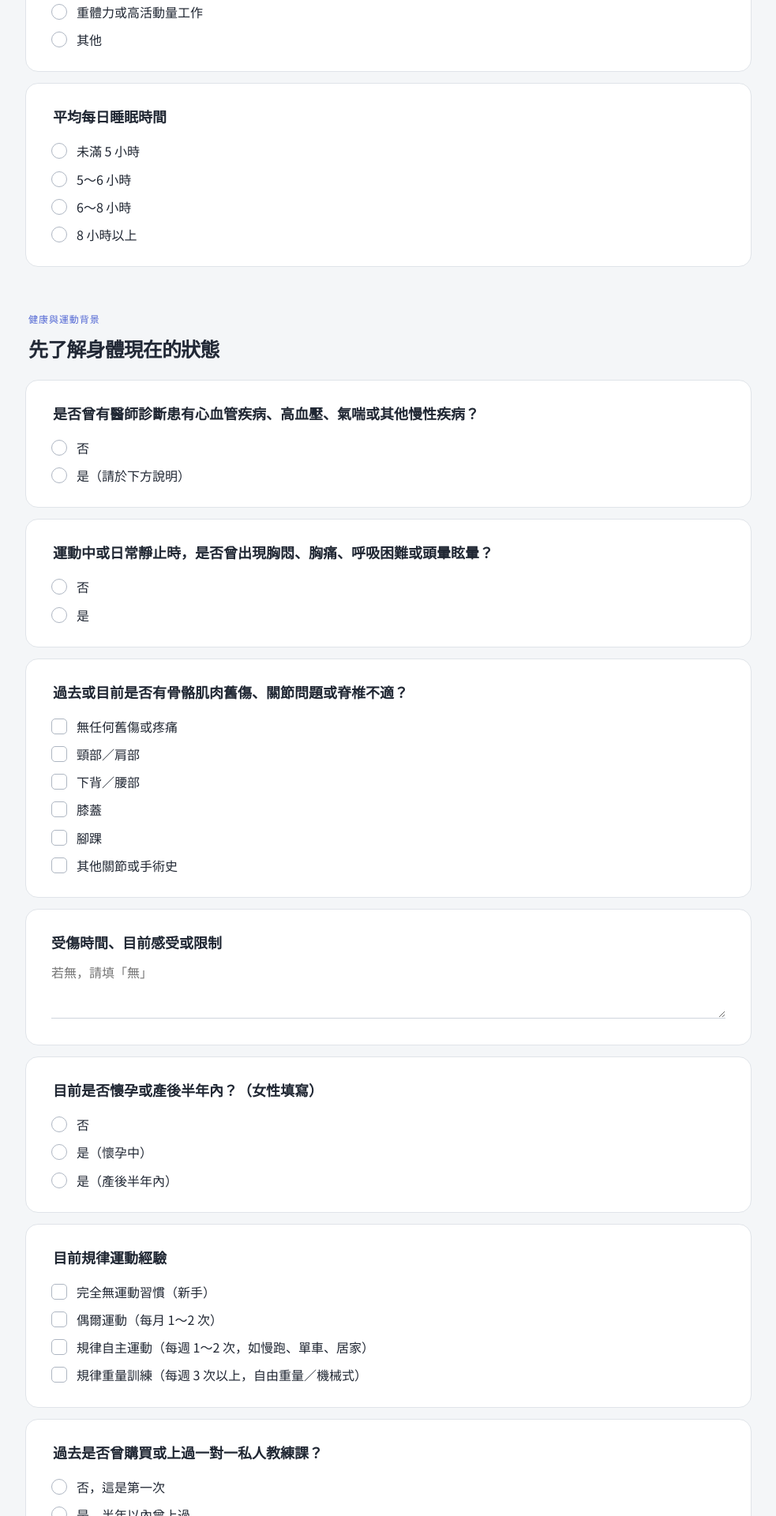
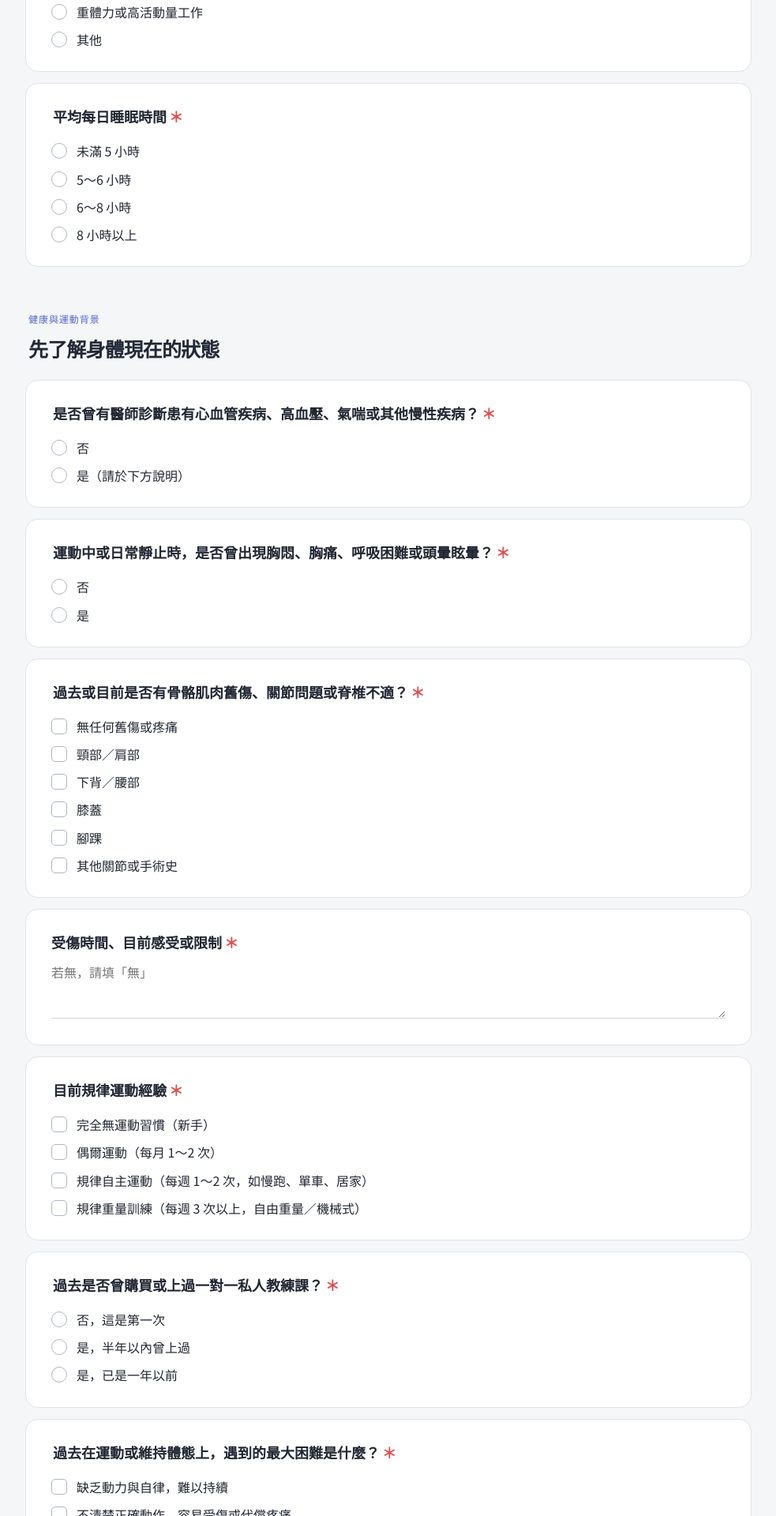
Before and after one commit to phoebe0412/phoebe-personal-training-form, a React (Vite) app: page / in a window 1280 px wide. Shown: the part 1620-3540 px from the top of the page at 79% size, without its empty margins (148-1131 px from the left). Built offline with nearby package versions, Linux system fonts and the light colour scheme.

Commit message:
Require form responses and show pregnancy question conditionally

```diff
--- a/src/App.jsx
+++ b/src/App.jsx
@@ -23,7 +23,7 @@ const choices = {
   time: ['平日白天（09:00－17:00）', '平日晚上（18:00－22:00）', '週末假日（全日）', '其他'],
 };
 
-function ChoiceGroup({ name, label, options, value, onChange, multiple = false, required = false, otherKey, form }) {
+function ChoiceGroup({ name, label, options, value, onChange, multiple = false, required = true, otherKey, form, error }) {
   const selected = multiple ? value : [value];
   const toggle = (option) => {
     if (!multiple) return onChange(name, option);
@@ -31,7 +31,7 @@ function ChoiceGroup({ name, label, options, value, onChange, multiple = false,
   };
   const hasOther = selected.some((item) => item === '其他' || item.includes('其他關節'));
   return (
-    <section className="form-section">
+    <section className={`form-section ${error ? 'has-error' : ''}`} data-field={name}>
       <fieldset>
         <legend>{label}{required && <span className="required">＊</span>}</legend>
         <div className="choice-list">
@@ -43,6 +43,7 @@ function ChoiceGroup({ name, label, options, value, onChange, multiple = false,
           ))}
         </div>
         {hasOther && otherKey && <input className="other-input" value={form[otherKey]} onChange={(event) => onChange(otherKey, event.target.value)} placeholder="請補充說明" />}
+        {error && <p className="field-error" role="alert">{error}</p>}
       </fieldset>
     </section>
   );
@@ -53,10 +54,30 @@ export function App() {
   const [submitted, setSubmitted] = useState(false);
   const [submitError, setSubmitError] = useState('');
   const [isSubmitting, setIsSubmitting] = useState(false);
+  const [errors, setErrors] = useState({});
   const update = (key, value) => setForm((previous) => ({ ...previous, [key]: value }));
   const submit = async (event) => {
     event.preventDefault();
     setSubmitError('');
+    const nextErrors = {};
+    const requiredFields = ['name', 'phone', 'line', 'birthday', 'gender', 'work', 'sleep', 'condition', 'symptoms', 'injuries', 'injuryNote', 'exercise', 'coaching', 'barriers', 'focus', 'frequency', 'time'];
+    if (form.gender === '女') requiredFields.push('pregnancy');
+    if (form.work === '其他') requiredFields.push('workOther');
+    if (form.condition.startsWith('是')) requiredFields.push('conditionNote');
+    if (form.injuries.some((item) => item.includes('其他關節'))) requiredFields.push('injuryNote');
+    if (form.barriers.includes('其他')) requiredFields.push('barrierOther');
+    if (form.time === '其他') requiredFields.push('timeOther');
+    requiredFields.forEach((key) => {
+      const value = form[key];
+      if (!value || (Array.isArray(value) && value.length === 0) || (typeof value === 'string' && value.trim() === '')) nextErrors[key] = '此欄位為必填，請完成後再送出。';
+    });
+    if (Object.keys(nextErrors).length) {
+      setErrors(nextErrors);
+      setSubmitError('請完成所有必填欄位。');
+      requestAnimationFrame(() => document.querySelector(`[data-field="${Object.keys(nextErrors)[0]}"]`)?.scrollIntoView({ behavior: 'smooth', block: 'center' }));
+      return;
+    }
+    setErrors({});
     if (!GOOGLE_APPS_SCRIPT_URL) {
       setSubmitError('表單收件功能尚未完成設定，請稍後再試。');
       return;
@@ -92,33 +113,33 @@ export function App() {
       <p className="hero-copy">訓練不該是生活的負擔，而是讓生活更輕鬆的工具。歡迎預約體驗課，一起找出最適合你的動作模式！</p>
     </header>
 
-    <form onSubmit={submit}>
+    <form onSubmit={submit} noValidate>
       <section className="intro-card"><p className="section-kicker">開始前的小問卷</p><h2>讓第一次見面，更貼近你的需要。</h2><p>以下資料僅用於安排體驗課與調整訓練內容。標示 <span className="required">＊</span> 的欄位為必填。</p></section>
       <div className="form-grid">
-        <section className="form-section"><label>姓名<span className="required">＊</span><input required value={form.name} onChange={(e) => update('name', e.target.value)} placeholder="請輸入姓名" /></label></section>
-        <section className="form-section"><label>聯絡電話<span className="required">＊</span><input required type="tel" value={form.phone} onChange={(e) => update('phone', e.target.value)} placeholder="例如：0912 345 678" /></label></section>
-        <section className="form-section"><label>LINE ID<span className="required">＊</span><small>方便後續傳送預約確認與提醒</small><input required value={form.line} onChange={(e) => update('line', e.target.value)} placeholder="請輸入 LINE ID" /></label></section>
-        <section className="form-section"><label>生日<span className="required">＊</span><input required type="date" value={form.birthday} onChange={(e) => update('birthday', e.target.value)} /></label></section>
+        <section className={`form-section ${errors.name ? 'has-error' : ''}`} data-field="name"><label>姓名<span className="required">＊</span><input value={form.name} onChange={(e) => update('name', e.target.value)} placeholder="請輸入姓名" /></label>{errors.name && <p className="field-error">{errors.name}</p>}</section>
+        <section className={`form-section ${errors.phone ? 'has-error' : ''}`} data-field="phone"><label>聯絡電話<span className="required">＊</span><input type="tel" value={form.phone} onChange={(e) => update('phone', e.target.value)} placeholder="例如：0912 345 678" /></label>{errors.phone && <p className="field-error">{errors.phone}</p>}</section>
+        <section className={`form-section ${errors.line ? 'has-error' : ''}`} data-field="line"><label>LINE ID<span className="required">＊</span><small>方便後續傳送預約確認與提醒</small><input value={form.line} onChange={(e) => update('line', e.target.value)} placeholder="請輸入 LINE ID" /></label>{errors.line && <p className="field-error">{errors.line}</p>}</section>
+        <section className={`form-section ${errors.birthday ? 'has-error' : ''}`} data-field="birthday"><label>生日<span className="required">＊</span><input type="date" value={form.birthday} onChange={(e) => update('birthday', e.target.value)} /></label>{errors.birthday && <p className="field-error">{errors.birthday}</p>}</section>
       </div>
-      <ChoiceGroup name="gender" label="性別" options={choices.gender} value={form.gender} onChange={update} required />
-      <ChoiceGroup name="work" label="日常工作型態" options={choices.work} value={form.work} onChange={update} otherKey="workOther" form={form} />
-      <ChoiceGroup name="sleep" label="平均每日睡眠時間" options={choices.sleep} value={form.sleep} onChange={update} />
+      <ChoiceGroup name="gender" label="性別" options={choices.gender} value={form.gender} onChange={update} error={errors.gender} />
+      <ChoiceGroup name="work" label="日常工作型態" options={choices.work} value={form.work} onChange={update} otherKey="workOther" form={form} error={errors.work || errors.workOther} />
+      <ChoiceGroup name="sleep" label="平均每日睡眠時間" options={choices.sleep} value={form.sleep} onChange={update} error={errors.sleep} />
 
       <div className="section-heading"><p className="section-kicker">健康與運動背景</p><h2>先了解身體現在的狀態</h2></div>
-      <ChoiceGroup name="condition" label="是否曾有醫師診斷患有心血管疾病、高血壓、氣喘或其他慢性疾病？" options={choices.condition} value={form.condition} onChange={update} />
-      {form.condition.startsWith('是') && <section className="form-section"><label>慢性疾病說明<textarea value={form.conditionNote} onChange={(e) => update('conditionNote', e.target.value)} placeholder="請簡述診斷、目前感受或需注意事項" /></label></section>}
-      <ChoiceGroup name="symptoms" label="運動中或日常靜止時，是否曾出現胸悶、胸痛、呼吸困難或頭暈眩暈？" options={choices.symptoms} value={form.symptoms} onChange={update} />
-      <ChoiceGroup name="injuries" label="過去或目前是否有骨骼肌肉舊傷、關節問題或脊椎不適？" options={choices.injuries} value={form.injuries} onChange={update} multiple otherKey="injuryNote" form={form} />
-      <section className="form-section"><label>受傷時間、目前感受或限制<textarea value={form.injuryNote} onChange={(e) => update('injuryNote', e.target.value)} placeholder="若無，請填「無」" /></label></section>
-      <ChoiceGroup name="pregnancy" label="目前是否懷孕或產後半年內？（女性填寫）" options={choices.pregnancy} value={form.pregnancy} onChange={update} />
-      <ChoiceGroup name="exercise" label="目前規律運動經驗" options={choices.exercise} value={form.exercise} onChange={update} multiple />
-      <ChoiceGroup name="coaching" label="過去是否曾購買或上過一對一私人教練課？" options={choices.coaching} value={form.coaching} onChange={update} />
-      <ChoiceGroup name="barriers" label="過去在運動或維持體態上，遇到的最大困難是什麼？" options={choices.barriers} value={form.barriers} onChange={update} multiple otherKey="barrierOther" form={form} />
+      <ChoiceGroup name="condition" label="是否曾有醫師診斷患有心血管疾病、高血壓、氣喘或其他慢性疾病？" options={choices.condition} value={form.condition} onChange={update} error={errors.condition} />
+      {form.condition.startsWith('是') && <section className={`form-section ${errors.conditionNote ? 'has-error' : ''}`} data-field="conditionNote"><label>慢性疾病說明<span className="required">＊</span><textarea value={form.conditionNote} onChange={(e) => update('conditionNote', e.target.value)} placeholder="請簡述診斷、目前感受或需注意事項" /></label>{errors.conditionNote && <p className="field-error">{errors.conditionNote}</p>}</section>}
+      <ChoiceGroup name="symptoms" label="運動中或日常靜止時，是否曾出現胸悶、胸痛、呼吸困難或頭暈眩暈？" options={choices.symptoms} value={form.symptoms} onChange={update} error={errors.symptoms} />
+      <ChoiceGroup name="injuries" label="過去或目前是否有骨骼肌肉舊傷、關節問題或脊椎不適？" options={choices.injuries} value={form.injuries} onChange={update} multiple otherKey="injuryNote" form={form} error={errors.injuries} />
+      <section className={`form-section ${errors.injuryNote ? 'has-error' : ''}`} data-field="injuryNote"><label>受傷時間、目前感受或限制<span className="required">＊</span><textarea value={form.injuryNote} onChange={(e) => update('injuryNote', e.target.value)} placeholder="若無，請填「無」" /></label>{errors.injuryNote && <p className="field-error">{errors.injuryNote}</p>}</section>
+      {form.gender === '女' && <ChoiceGroup name="pregnancy" label="目前是否懷孕或產後半年內？（女性填寫）" options={choices.pregnancy} value={form.pregnancy} onChange={update} error={errors.pregnancy} />}
+      <ChoiceGroup name="exercise" label="目前規律運動經驗" options={choices.exercise} value={form.exercise} onChange={update} multiple error={errors.exercise} />
+      <ChoiceGroup name="coaching" label="過去是否曾購買或上過一對一私人教練課？" options={choices.coaching} value={form.coaching} onChange={update} error={errors.coaching} />
+      <ChoiceGroup name="barriers" label="過去在運動或維持體態上，遇到的最大困難是什麼？" options={choices.barriers} value={form.barriers} onChange={update} multiple otherKey="barrierOther" form={form} error={errors.barriers || errors.barrierOther} />
 
       <div className="section-heading"><p className="section-kicker">體驗課期待</p><h2>一起安排最適合你的開始</h2></div>
-      <ChoiceGroup name="focus" label="體驗課最希望教練重點協助您的是？" options={choices.focus} value={form.focus} onChange={update} />
-      <ChoiceGroup name="frequency" label="若體驗後感覺符合需求，未來每週預計可配合的上課頻率？" options={choices.frequency} value={form.frequency} onChange={update} />
-      <ChoiceGroup name="time" label="方便安排上課的常見時段" options={choices.time} value={form.time} onChange={update} otherKey="timeOther" form={form} />
+      <ChoiceGroup name="focus" label="體驗課最希望教練重點協助您的是？" options={choices.focus} value={form.focus} onChange={update} error={errors.focus} />
+      <ChoiceGroup name="frequency" label="若體驗後感覺符合需求，未來每週預計可配合的上課頻率？" options={choices.frequency} value={form.frequency} onChange={update} error={errors.frequency} />
+      <ChoiceGroup name="time" label="方便安排上課的常見時段" options={choices.time} value={form.time} onChange={update} otherKey="timeOther" form={form} error={errors.time || errors.timeOther} />
       <div className="submit-area"><p>送出後，Phoebe 將以 LINE 聯繫您確認課程。</p>{submitError && <p className="submit-error" role="alert">{submitError}</p>}<button type="submit" disabled={isSubmitting}>{isSubmitting ? '資料送出中…' : '送出體驗課申請'}</button></div>
     </form>
   </main>;
--- a/src/styles.css
+++ b/src/styles.css
@@ -14,12 +14,14 @@ h1 em { color: #5469d4; font-style: normal; }
 .bio-list { display: grid; gap: 9px; max-width: 760px; margin: 24px 0; padding: 0; list-style: none; }.bio-list li { display: flex; align-items: baseline; gap: 16px; padding: 10px 0; border-bottom: 1px solid #e2e6eb; font-size: 14px; line-height: 1.65; }.bio-list strong { min-width: 74px; color: #5469d4; font-size: 13px; }.bio-list span { color: #596575; }
 .hero-copy { max-width: 670px; margin: 28px 0 0; color: #26313e; font-size: 17px; line-height: 1.8; font-weight: 600; }
 .intro-card, .form-section { border: 1px solid #e0e4e9; border-radius: 16px; background: #fff; }
+.form-section.has-error { border-color: #d85a5a; box-shadow: 0 0 0 3px rgba(216, 90, 90, .08); }
 .intro-card { margin-bottom: 14px; padding: 32px 36px; }.intro-card h2, .section-heading h2 { margin: 0; font-size: 25px; letter-spacing: -.035em; }.intro-card p:not(.section-kicker) { margin: 10px 0 0; color: #697484; line-height: 1.75; font-size: 14px; }
 .form-grid { display: grid; grid-template-columns: 1fr 1fr; gap: 14px; }.form-section { margin-bottom: 14px; padding: 28px 32px; }
 label, legend { display: block; color: #202733; font-size: 18px; font-weight: 600; line-height: 1.45; } small { display: block; margin-top: 4px; color: #7b8491; font-size: 12px; font-weight: 400; }
 .required { color: #e24d4d; margin-left: 3px; } input[type='text'], input[type='tel'], input[type='date'], input:not([type]), textarea, .other-input { width: 100%; border: 0; border-bottom: 1px solid #cfd5dd; border-radius: 0; background: transparent; padding: 14px 0 9px; outline: none; color: #222936; font-size: 16px; font-weight: 400; transition: border .18s; }
 input:focus, textarea:focus { border-color: #5469d4; } textarea { min-height: 84px; resize: vertical; }
 fieldset { padding: 0; margin: 0; border: 0; } .choice-list { display: grid; gap: 12px; margin-top: 20px; }.choice { display: flex; align-items: flex-start; gap: 12px; cursor: pointer; font-weight: 400; font-size: 16px; }.choice input { appearance: none; flex: 0 0 20px; width: 20px; height: 20px; margin: 1px 0 0; border: 1.5px solid #aeb6c2; background: #fff; cursor: pointer; }.choice input[type='radio'] { border-radius: 50%; }.choice input[type='checkbox'] { border-radius: 5px; }.choice input:checked { border: 6px solid #5469d4; }.choice input[type='checkbox']:checked { border-width: 0; background: #5469d4; box-shadow: inset 0 0 0 4px #fff; }.other-input { margin-top: 16px; }
+.field-error { margin: 13px 0 0; color: #c94141; font-size: 13px; font-weight: 600; }
 .section-heading { padding: 46px 4px 22px; }.section-heading .section-kicker { margin-bottom: 9px; }
 .submit-area { margin-top: 8px; padding: 36px 0 0; text-align: center; }.submit-area p { color: #697484; font-size: 14px; }.submit-area button, .success-card button { border: 0; border-radius: 10px; padding: 16px 27px; background: #5469d4; color: white; cursor: pointer; font-weight: 600; box-shadow: 0 9px 20px rgba(84, 105, 212, .22); }.submit-area button:hover, .success-card button:hover { background: #4457bb; }.submit-area button:disabled { cursor: wait; opacity: .7; }.submit-error { color: #c94141 !important; font-weight: 600; }
 .success-card { max-width: 620px; margin: 12vh auto; border: 1px solid #e0e4e9; border-radius: 18px; background: #fff; padding: 52px; text-align: center; }.success-card h1 { font-size: 40px; letter-spacing: -.04em; }.success-card p:not(.eyebrow) { color: #697484; line-height: 1.8; margin: 20px 0 28px; }
```
